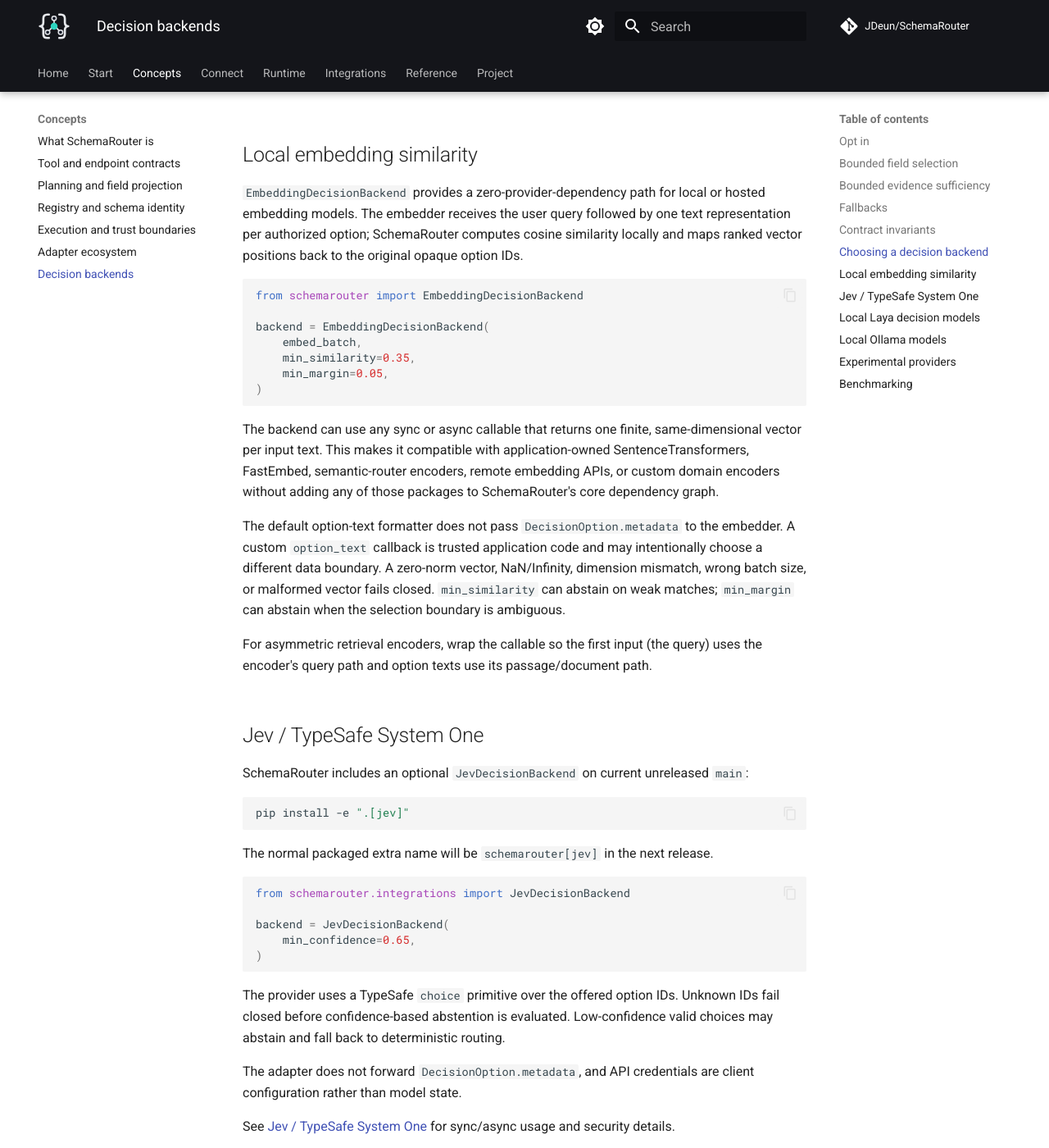
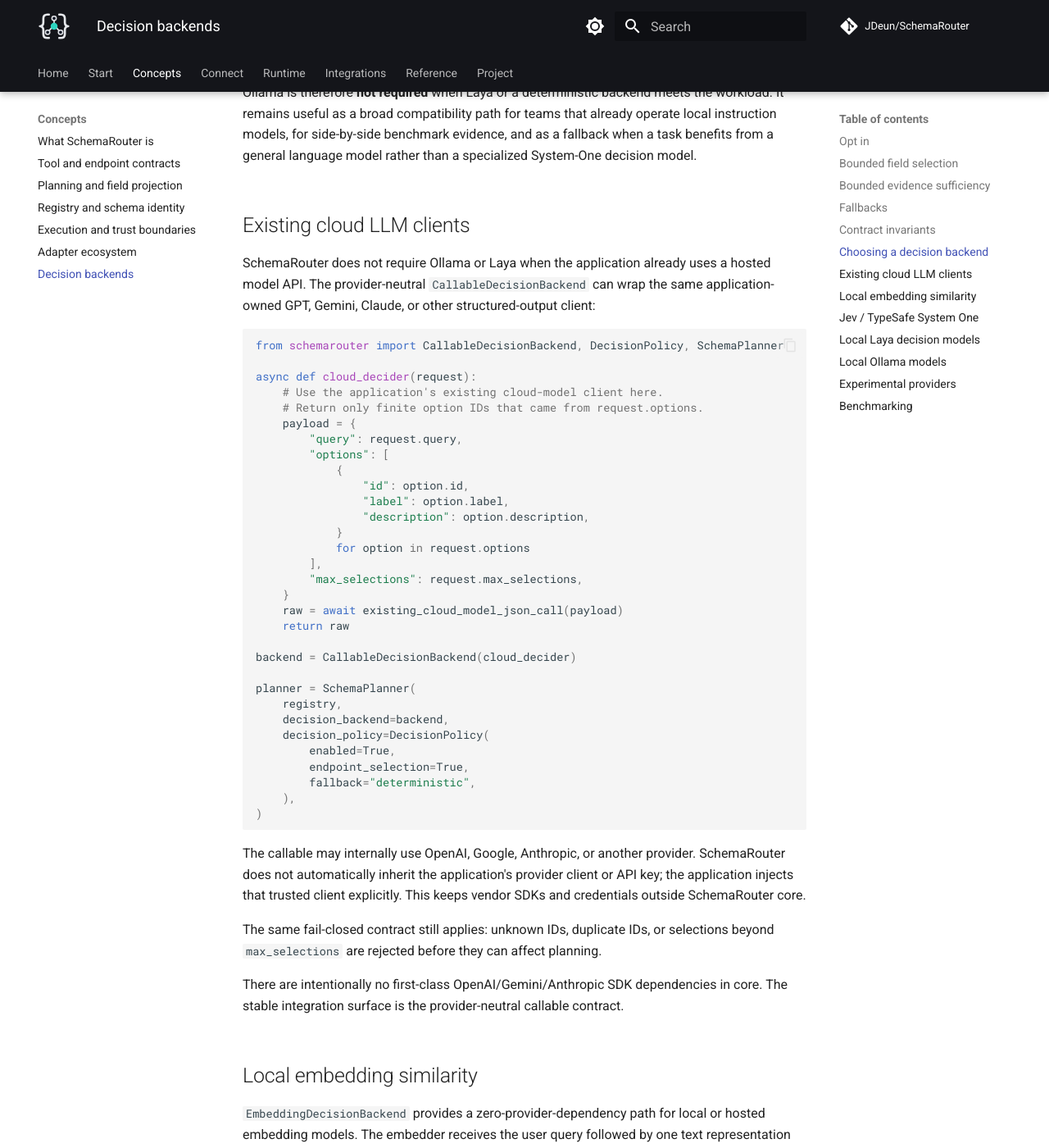
Before and after one commit to JDeun/SchemaRouter, an MkDocs documentation site: the page built from docs/concepts/decision-backends.md, in a window 1280 px wide and 1400 px high, scrolled down 4032 px. Shown: the whole window at 82% size. Built offline with MkDocs 1.6.1 and Material for MkDocs 9.7.7, drawn with Linux system fonts in a browser that asks for light colours; comment, search, counter and statistics services are not loaded; some of the changed text lies outside the part shown.

Commit message:
docs: explain cloud LLM decision backends

````diff
--- a/docs/concepts/decision-backends.md
+++ b/docs/concepts/decision-backends.md
@@ -147,6 +147,7 @@
 | Backend | Best fit | Trade-off |
 | --- | --- | --- |
 | Deterministic / embedding | Zero provider dependency and predictable local behavior | Lower semantic flexibility on ambiguous language |
+| Hosted general LLM via `CallableDecisionBackend` | Reuse an existing GPT, Gemini, Claude, or other cloud-model client | Provider latency/cost; application owns structured-output prompting and credentials |
 | Laya | Fast local finite decisions, including Apple Silicon through PyTorch MPS/Metal | Single-selection adapter today; quality is checkpoint/domain dependent |
 | Ollama | Reuse a general local LLM that is already deployed for other application tasks | Autoregressive generation is heavier and slower than a purpose-built decision model |
 | Jev / TypeSafe | Hosted purpose-built bounded decisions without local model operations | External service/network dependency |
@@ -155,6 +156,56 @@
 remains useful as a broad compatibility path for teams that already operate local instruction
 models, for side-by-side benchmark evidence, and as a fallback when a task benefits from a general
 language model rather than a specialized System-One decision model.
+
+## Existing cloud LLM clients
+
+SchemaRouter does not require Ollama or Laya when the application already uses a hosted model API.
+The provider-neutral `CallableDecisionBackend` can wrap the same application-owned GPT, Gemini,
+Claude, or other structured-output client:
+
+```python
+from schemarouter import CallableDecisionBackend, DecisionPolicy, SchemaPlanner
+
+async def cloud_decider(request):
+    # Use the application's existing cloud-model client here.
+    # Return only finite option IDs that came from request.options.
+    payload = {
+        "query": request.query,
+        "options": [
+            {
+                "id": option.id,
+                "label": option.label,
+                "description": option.description,
+            }
+            for option in request.options
+        ],
+        "max_selections": request.max_selections,
+    }
+    raw = await existing_cloud_model_json_call(payload)
+    return raw
+
+backend = CallableDecisionBackend(cloud_decider)
+
+planner = SchemaPlanner(
+    registry,
+    decision_backend=backend,
+    decision_policy=DecisionPolicy(
+        enabled=True,
+        endpoint_selection=True,
+        fallback="deterministic",
+    ),
+)
+```
+
+The callable may internally use OpenAI, Google, Anthropic, or another provider. SchemaRouter does
+not automatically inherit the application's provider client or API key; the application injects
+that trusted client explicitly. This keeps vendor SDKs and credentials outside SchemaRouter core.
+
+The same fail-closed contract still applies: unknown IDs, duplicate IDs, or selections beyond
+`max_selections` are rejected before they can affect planning.
+
+There are intentionally no first-class OpenAI/Gemini/Anthropic SDK dependencies in core. The stable
+integration surface is the provider-neutral callable contract.
 
 ## Local embedding similarity
 
````
